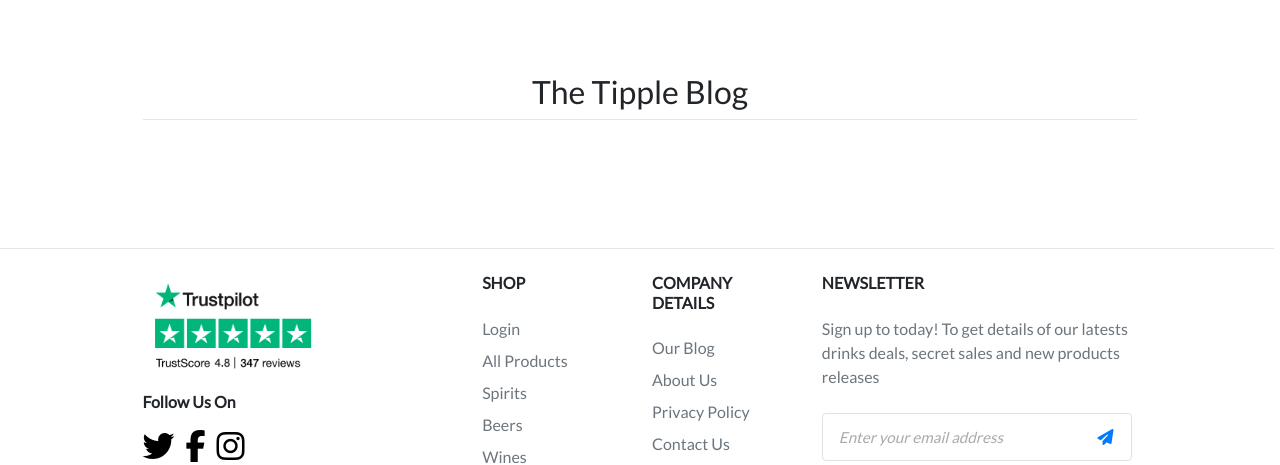
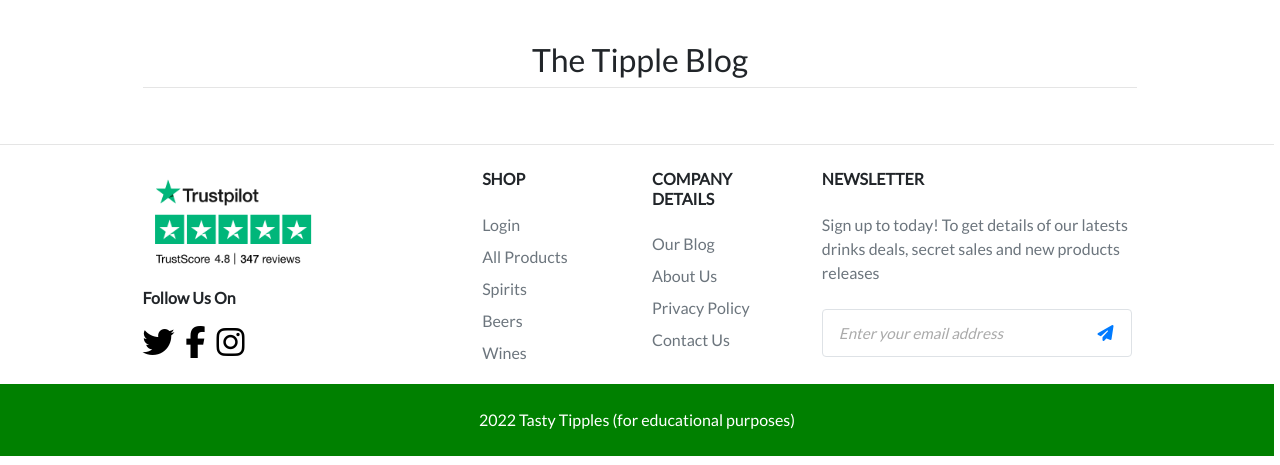
Before and after one commit to wlillisdev/tasty_tipples, a Django app: page /blog/ in a window 1280 px wide. Shown: the part 155-620 px from the top of the page. Run offline with Django 3.2, Linux system fonts and the light colour scheme; data that the repository does not hold is empty; some libraries are stand-ins or nearby versions.

Commit message:
editing layout setting for blog list html

```diff
--- a/blog/templates/blog/blog_list.html
+++ b/blog/templates/blog/blog_list.html
@@ -13,17 +13,17 @@
 <section>
     <div class="container">
         <div class="row">
-            <div class="col text-center mt-5 mb-3 pt-3">
+            <div class="col text-center mt-3 mb-2 pt-3">
                 <h2> The Tipple Blog </h2>
                 <hr class="w-80 m-auto">
             </div>
         </div>
 
         <div class="row">
-            <div class="col-xl-10 m-5 mx-auto">
+            <div class="col-xl-10 m-3 mx-auto">
 
                 {% for post in posts %}
-                    <div class="card">
+                    <div class="card m-3">
                         <div class="text-center">
                             {% if post.image %}
                             <img src="{{ post.image.url }}" alt="{{ post.title }}" class="blog-card-image card-img-top-blog img-fluid ">
```
Also changed, not shown: contactus/templates/contactus/contact.html (+5 -5 lines).
